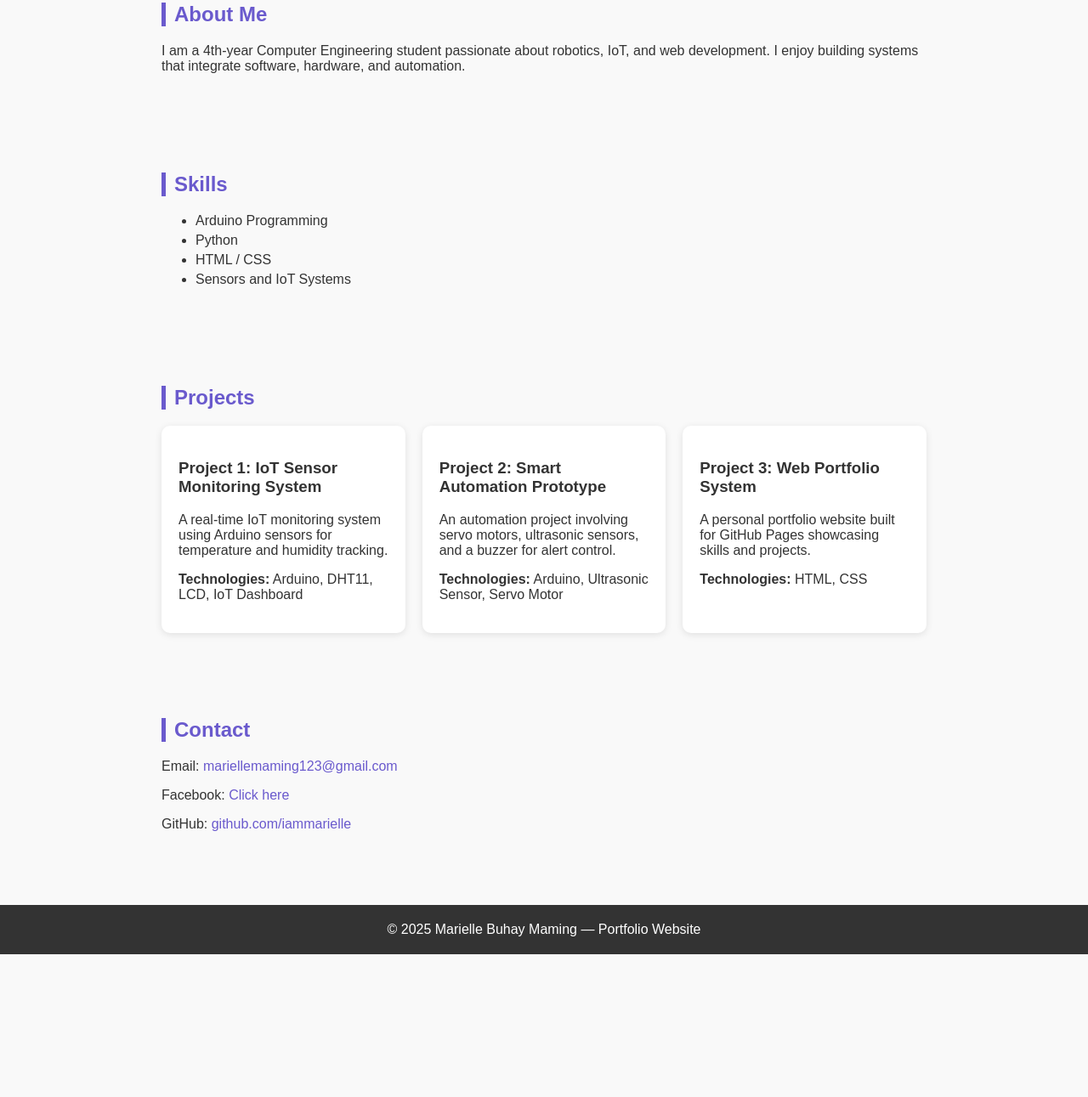
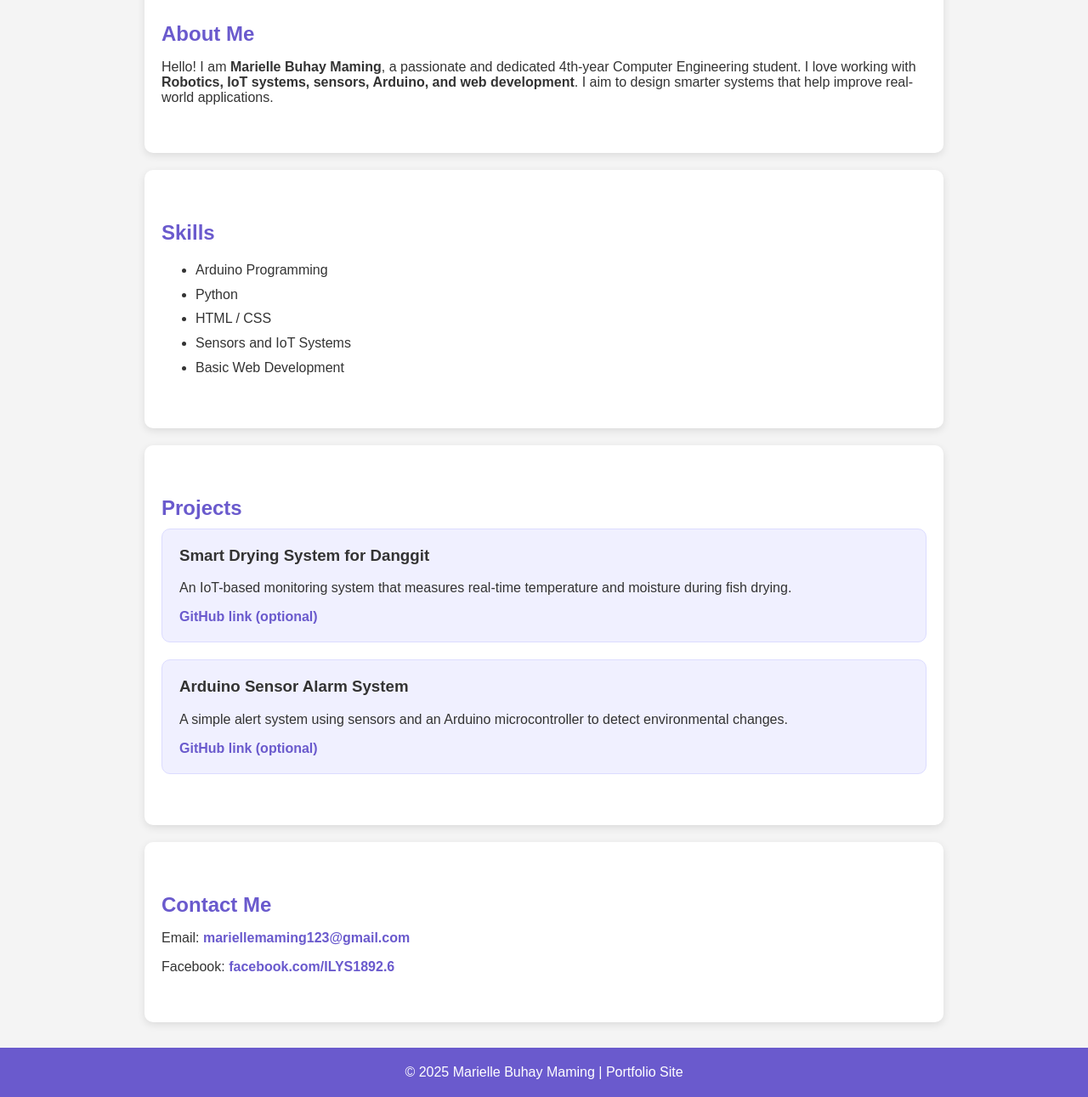
Before and after one commit to iammarielle/iammarielle, a plain HTML site: page index.html in a window 1280 px wide. Shown: the part 228-1519 px from the top of the page at 85% size. Before the commit the page ends 1351 px from the top, so only its background shows below. Drawn offline with Linux system fonts and the light colour scheme.

Commit message:
Update index.html

```diff
--- a/index.html
+++ b/index.html
@@ -10,20 +10,20 @@
             font-family: Arial, sans-serif;
             margin: 0;
             padding: 0;
-            background: #f9f9f9;
+            background: #f4f4f4;
             color: #333;
         }
 
         header {
             background: #6A5ACD;
             color: white;
+            text-align: center;
             padding: 40px 20px;
-            text-align: center;
         }
 
         header h1 {
             margin: 0;
-            font-size: 36px;
+            font-size: 40px;
         }
 
         header p {
@@ -31,125 +31,108 @@
             margin-top: 10px;
         }
 
-        .section {
+        section {
             padding: 40px 20px;
             max-width: 900px;
             margin: auto;
+            background: white;
+            margin-top: 20px;
+            border-radius: 10px;
+            box-shadow: 0 3px 10px rgba(0,0,0,0.1);
         }
 
         h2 {
             color: #6A5ACD;
-            border-left: 5px solid #6A5ACD;
-            padding-left: 10px;
+            margin-bottom: 10px;
         }
 
-        .skills-list li {
-            margin: 5px 0;
+        ul {
+            line-height: 1.8;
         }
 
-        .projects {
-            display: grid;
-            grid-template-columns: repeat(auto-fit, minmax(250px, 1fr));
-            gap: 20px;
+        .project {
+            background: #f0f0ff;
+            padding: 20px;
+            border-radius: 10px;
+            margin-bottom: 20px;
+            border: 1px solid #dcdcff;
         }
 
-        .project-card {
-            background: white;
-            padding: 20px;
-            border-radius: 10px;
-            box-shadow: 0 2px 8px rgba(0,0,0,0.1);
+        .project h3 {
+            margin-top: 0;
+        }
+
+        a {
+            color: #6A5ACD;
+            text-decoration: none;
+            font-weight: bold;
         }
 
         footer {
             text-align: center;
             padding: 20px;
-            background: #333;
+            margin-top: 30px;
+            background: #6A5ACD;
             color: white;
-            margin-top: 30px;
         }
 
-        a {
-            color: #6A5ACD;
-            text-decoration: none;
+        @media (max-width: 600px) {
+            header h1 { font-size: 32px; }
+            section { padding: 20px; }
         }
-
-        a:hover {
-            text-decoration: underline;
-        }
-
     </style>
 </head>
+
 <body>
 
-    <!-- HEADER -->
     <header>
         <h1>Marielle Buhay Maming</h1>
-        <p>4th-year Computer Engineering Student | Robotics | IoT | Web Development</p>
+        <p>4th-year Computer Engineering Student | Robotics • IoT • Web Development</p>
     </header>
 
+    <section>
+        <h2>About Me</h2>
+        <p>Hello! I am <strong>Marielle Buhay Maming</strong>, a passionate and dedicated 4th-year Computer Engineering student.
+        I love working with <strong>Robotics, IoT systems, sensors, Arduino, and web development</strong>.
+        I aim to design smarter systems that help improve real-world applications.</p>
+    </section>
 
-    <!-- ABOUT SECTION -->
-    <div class="section">
-        <h2>About Me</h2>
-        <p>
-            I am a 4th-year Computer Engineering student passionate about robotics, IoT, and web development.
-            I enjoy building systems that integrate software, hardware, and automation.
-        </p>
-    </div>
-
-
-    <!-- SKILLS SECTION -->
-    <div class="section">
+    <section>
         <h2>Skills</h2>
-        <ul class="skills-list">
+        <ul>
             <li>Arduino Programming</li>
             <li>Python</li>
             <li>HTML / CSS</li>
             <li>Sensors and IoT Systems</li>
+            <li>Basic Web Development</li>
         </ul>
-    </div>
+    </section>
 
-
-    <!-- PROJECTS SECTION -->
-    <div class="section">
+    <section>
         <h2>Projects</h2>
 
-        <div class="projects">
+        <div class="project">
+            <h3>Smart Drying System for Danggit</h3>
+            <p>An IoT-based monitoring system that measures real-time temperature and moisture during fish drying.</p>
+            <a href="#">GitHub link (optional)</a>
+        </div>
 
-            <div class="project-card">
-                <h3>Project 1: IoT Sensor Monitoring System</h3>
-                <p>A real-time IoT monitoring system using Arduino sensors for temperature and humidity tracking.</p>
-                <p><strong>Technologies:</strong> Arduino, DHT11, LCD, IoT Dashboard</p>
-            </div>
+        <div class="project">
+            <h3>Arduino Sensor Alarm System</h3>
+            <p>A simple alert system using sensors and an Arduino microcontroller to detect environmental changes.</p>
+            <a href="#">GitHub link (optional)</a>
+        </div>
 
-            <div class="project-card">
-                <h3>Project 2: Smart Automation Prototype</h3>
-                <p>An automation project involving servo motors, ultrasonic sensors, and a buzzer for alert control.</p>
-                <p><strong>Technologies:</strong> Arduino, Ultrasonic Sensor, Servo Motor</p>
-            </div>
+    </section>
 
-            <div class="project-card">
-                <h3>Project 3: Web Portfolio System</h3>
-                <p>A personal portfolio website built for GitHub Pages showcasing skills and projects.</p>
-                <p><strong>Technologies:</strong> HTML, CSS</p>
-            </div>
+    <section>
+        <h2>Contact Me</h2>
+        <p>Email: <a href="mailto:mariellemaming123@gmail.com">mariellemaming123@gmail.com</a></p>
+        <p>Facebook: <a href="https://www.facebook.com/ILYS1892.6/" target="_blank">facebook.com/ILYS1892.6</a></p>
+    </section>
 
-        </div>
-    </div>
-
-
-    <!-- CONTACT SECTION -->
-    <div class="section">
-        <h2>Contact</h2>
-        <p>Email: <a href="mailto:mariellemaming123@gmail.com">mariellemaming123@gmail.com</a></p>
-        <p>Facebook: <a href="https://www.facebook.com/ILYS1892.6/" target="_blank">Click here</a></p>
-        <p>GitHub: <a href="https://github.com/iammarielle" target="_blank">github.com/iammarielle</a></p>
-    </div>
-
-
-    <!-- FOOTER -->
     <footer>
-        © 2025 Marielle Buhay Maming — Portfolio Website
+        © 2025 Marielle Buhay Maming | Portfolio Site
     </footer>
 
 </body>
```
